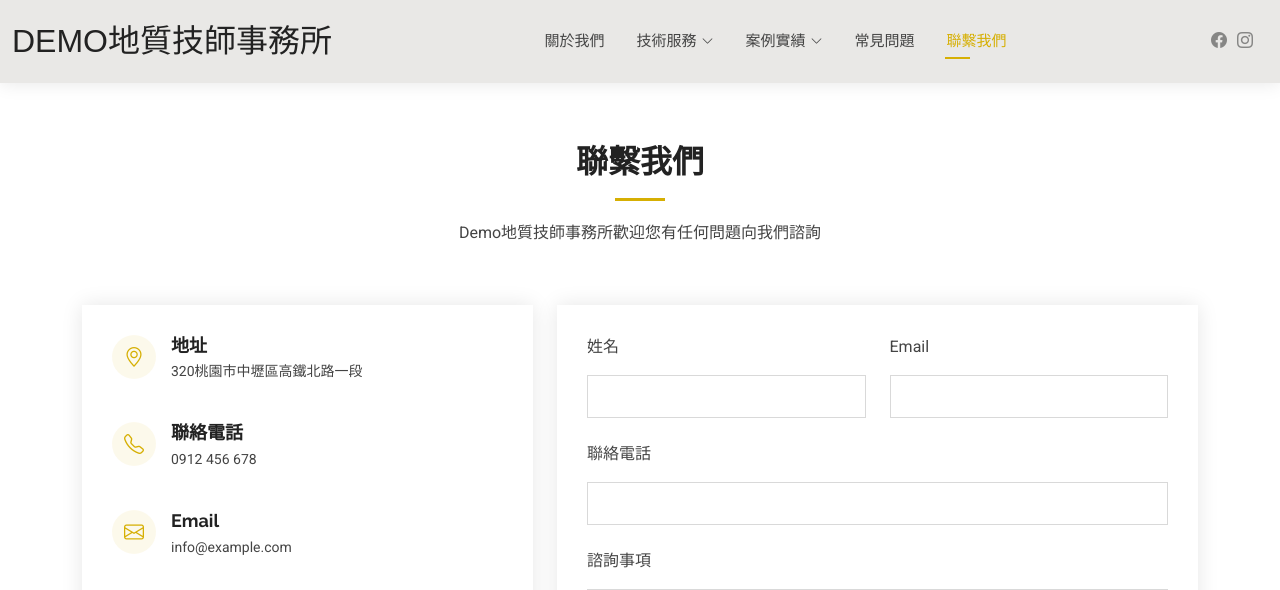
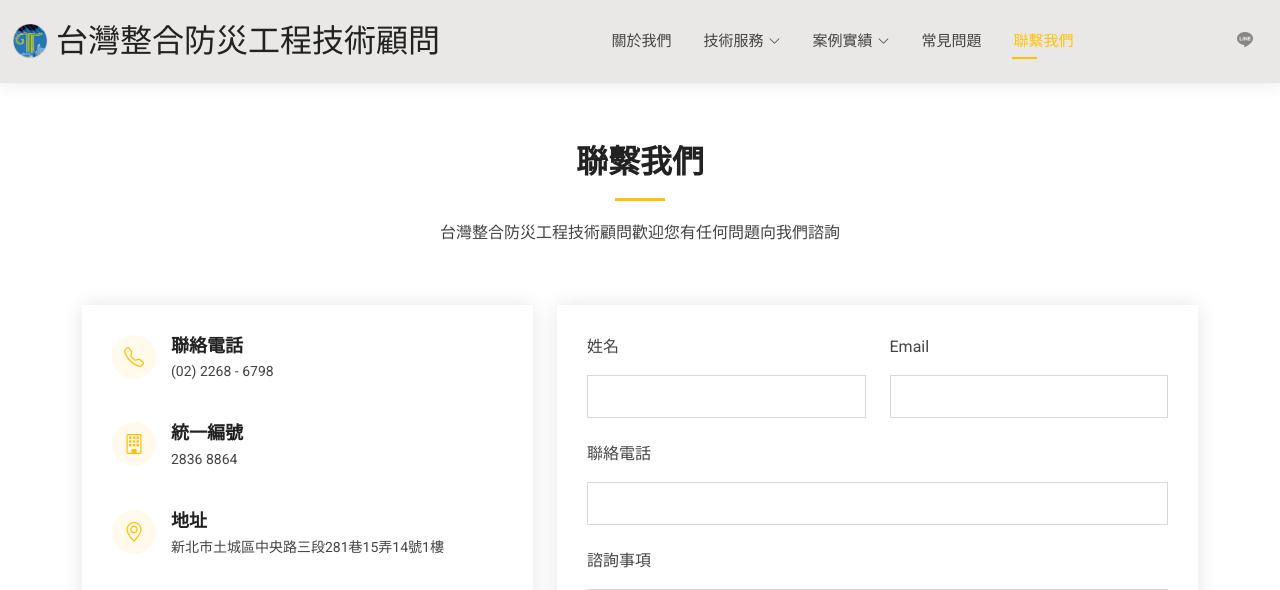
Before and after one commit to asfm4001/Taiwan-IDP, a Django app: page /contact/ in a window 1280 px wide. Shown: the top 590 px of the page. Run offline with Django 5.2, Linux system fonts and the light colour scheme; some libraries are stand-ins or nearby versions.

Commit message:
style: modify base/footer/index/about/contact pages

```diff
--- a/django/pages/static/pages/assets/css/main.css
+++ b/django/pages/static/pages/assets/css/main.css
@@ -22,7 +22,7 @@
   --background-color: #ffffff; /* Background color for the entire website, including individual sections */
   --default-color: #444444; /* Default color used for the majority of the text content across the entire website */
   --heading-color: #222222; /* Color for headings, subheadings and title throughout the website */
-  --accent-color: #d6af03; /* Accent color that represents your brand on the website. It's used for buttons, links, and other elements that need to stand out */
+  --accent-color: #ffc107; /* Accent color that represents your brand on the website. It's used for buttons, links, and other elements that need to stand out */
   --surface-color: #ffffff; /* The surface color is used as a background of boxed elements within sections, such as cards, icon boxes, or other elements that require a visual separation from the global background. */
   --contrast-color: #ffffff; /* Contrast color for text, ensuring readability against backgrounds of accent, heading, or default colors. */
 }
@@ -30,11 +30,11 @@
 /* Nav Menu Colors - The following color variables are used specifically for the navigation menu. They are separate from the global colors to allow for more customization options */
 :root {
   --nav-color: #444444;  /* The default color of the main navmenu links */
-  --nav-hover-color: #d6af03; /* Applied to main navmenu links when they are hovered over or active */
+  --nav-hover-color: #ffc107; /* Applied to main navmenu links when they are hovered over or active */
   --nav-mobile-background-color: #ffffff; /* Used as the background color for mobile navigation menu */
   --nav-dropdown-background-color: #ffffff; /* Used as the background color for dropdown items that appear when hovering over primary navigation items */
   --nav-dropdown-color: #444444; /* Used for navigation links of the dropdown items in the navigation menu. */
-  --nav-dropdown-hover-color: #d6af03; /* Similar to --nav-hover-color, this color is applied to dropdown navigation links when they are hovered over. */
+  --nav-dropdown-hover-color: #ffc107; /* Similar to --nav-hover-color, this color is applied to dropdown navigation links when they are hovered over. */
 }
 
 /* Color Presets - These classes override global colors when applied to any section or element, providing reuse of the sam color scheme. */
--- a/django/pages/templates/pages/about.html
+++ b/django/pages/templates/pages/about.html
@@ -16,7 +16,7 @@
         <img src="{% static 'pages/assets/img/img2.jpeg' %}" class="img-fluid" alt="">
       </div>
       <div class="col-lg-8 content">
-        <h2>Demo地質技師事務所</h2>
+        <h2>台灣整合防災工程技術顧問有限公司</h2>
         <p class="py-3">
           永業地質技師事務所(Yung Ye Hydrogeological & Geotechnical Office)，主要由幾位專業地質及地球物理專業人員組成之團隊。除提供專業技師簽證及地球物理探測技術外，更以地質鑽探、地球物理探勘、土壤及地下水污染調查與水文調查為團隊主要之專業技能，希望透過專業領域上之不斷追求創新與突破來服務社會大眾，並秉持著專業(Professional)、責任(Responsibility)及服務(Service)三大理念為公司之願景，對於永業之客戶我們凡事皆以盡最大之能力、最高之配合度及最完善之服務態度與客戶共同成長及努力，將服務品質提昇至最高、最佳化之狀態。
         </p>
--- a/django/pages/templates/pages/base.html
+++ b/django/pages/templates/pages/base.html
@@ -4,14 +4,14 @@
 <head>
   <meta charset="utf-8">
   <meta content="width=device-width, initial-scale=1.0" name="viewport">
-  <title>{% block titile %}{% endblock %} - Demo地質技師事務所</title>
+  <title>{% block titile %}{% endblock %} - 台灣整合防災工程技術顧問有限公司</title>
   <meta name="description" content="">
   <meta name="keywords" content="">
 
   <!-- Favicons -->
   {% load static %}
-  <link href="{% static 'pages/assets/img/favicon.png' %}" rel="icon">
-  <link href="{% static 'pages/assets/img/apple-touch-icon.png' %}" rel="apple-touch-icon">
+  <link href="{% static 'pages/assets/img/台整LOGO.png' %}" rel="icon">
+  <!-- <link href="{% static 'pages/assets/img/apple-touch-icon.png' %}" rel="apple-touch-icon"> -->
 
   <!-- Fonts -->
   <link href="https://fonts.googleapis.com" rel="preconnect">
@@ -45,16 +45,15 @@
 
       <a href="{% url 'pages:index' %}" class="logo d-flex align-items-center me-auto me-xl-0">
         <!-- Uncomment the line below if you also wish to use an image logo -->
-        <!-- <img src="{% static 'pages/assets/img/logo.png' %}" alt=""> -->
-        <h1 class="sitename" style="font-family: 'Microsoft JhengHei', sans-serif;">Demo地質技師事務所</h1>
+        <img src="{% static 'pages/assets/img/台整LOGO.png' %}" alt="">
+        <h1 class="sitename" style="font-family: 'Microsoft JhengHei', sans-serif;">台灣整合防災工程技術顧問</h1>
       </a>
 
       <!-- Navbar -->
       {% include 'pages/navbar.html' %}
 
       <div class="header-social-links">
-        <a href="#" class="facebook"><i class="bi bi-facebook"></i></a>
-        <a href="#" class="instagram"><i class="bi bi-instagram"></i></a>
+        <a href="https://line.me/ti/p/OorcIN5Rdf#~" class="line"><i class="bi bi-line"></i></a>
       </div>
 
     </div>
--- a/django/pages/templates/pages/contact.html
+++ b/django/pages/templates/pages/contact.html
@@ -7,7 +7,7 @@
   <!-- Section Title -->
   <div class="container section-title" data-aos="fade-up">
     <h2>聯繫我們</h2>
-    <p>Demo地質技師事務所歡迎您有任何問題向我們諮詢</p>
+    <p>台灣整合防災工程技術顧問歡迎您有任何問題向我們諮詢</p>
   </div><!-- End Section Title -->
 
   <div class="container" data-aos="fade-up" data-aos-delay="100">
@@ -17,31 +17,32 @@
       <div class="col-lg-5">
 
         <div class="info-wrap">
-          <div class="info-item d-flex" data-aos="fade-up" data-aos-delay="200">
-            <i class="bi bi-geo-alt flex-shrink-0"></i>
-            <div>
-              <h3>地址</h3>
-              <p>320桃園市中壢區高鐵北路一段</p>
-            </div>
-          </div><!-- End Info Item -->
 
           <div class="info-item d-flex" data-aos="fade-up" data-aos-delay="300">
             <i class="bi bi-telephone flex-shrink-0"></i>
             <div>
               <h3>聯絡電話</h3>
-              <p>0912 456 678</p>
+              <p>(02) 2268 - 6798</p>
             </div>
           </div><!-- End Info Item -->
 
           <div class="info-item d-flex" data-aos="fade-up" data-aos-delay="400">
-            <i class="bi bi-envelope flex-shrink-0"></i>
+            <i class="bi bi-building flex-shrink-0"></i>
             <div>
-              <h3>Email</h3>
-              <p>info@example.com</p>
+              <h3>統一編號</h3>
+              <p>2836 8864</p>
             </div>
           </div><!-- End Info Item -->
 
-          <iframe src="https://www.google.com/maps/embed?pb=!1m18!1m12!1m3!1d3615.65242975425!2d121.2136836754819!3d25.011923677830698!2m3!1f0!2f0!3f0!3m2!1i1024!2i768!4f13.1!3m3!1m2!1s0x346821a7f82f74c7%3A0x54b1986428555903!2z6auY6ZC15qGD5ZyS56uZ6LuK56uZ5buj5aC0!5e0!3m2!1szh-TW!2stw!4v1743312980677!5m2!1szh-TW!2stw" width="600" height="450" style="border:0;" allowfullscreen="" loading="lazy" referrerpolicy="no-referrer-when-downgrade"></iframe>
+          <div class="info-item d-flex" data-aos="fade-up" data-aos-delay="200">
+            <i class="bi bi-geo-alt flex-shrink-0"></i>
+            <div>
+              <h3>地址</h3>
+              <p>新北市土城區中央路三段281巷15弄14號1樓</p>
+            </div>
+          </div><!-- End Info Item -->
+
+          <iframe src="https://www.google.com/maps/embed?pb=!1m18!1m12!1m3!1d3617.117098391978!2d121.4264694!3d24.9621303!2m3!1f0!2f0!3f0!3m2!1i1024!2i768!4f13.1!3m3!1m2!1s0x34681d60043f7d37%3A0x4504bb6423109d66!2z5Y-w54Gj5pW05ZCI6Ziy54G95bel56iL5oqA6KGT6aGn5ZWP5pyJ6ZmQ5YWs5Y-4!5e0!3m2!1szh-TW!2stw!4v1743430187193!5m2!1szh-TW!2stw" frameborder="0" style="border:0; width: 100%; height: 270px;" allowfullscreen="" loading="lazy" referrerpolicy="no-referrer-when-downgrade"></iframe>
         </div>
       </div>
 
--- a/django/pages/templates/pages/footer.html
+++ b/django/pages/templates/pages/footer.html
@@ -1,9 +1,37 @@
+{% load static %}
 <footer id="footer" class="footer light-background">
 
     <div class="container">
-      <div class="social-links d-flex justify-content-center">
+      <!-- <div class="social-links d-flex justify-content-center">
         <a href=""><i class="bi bi-facebook"></i></a>
         <a href=""><i class="bi bi-instagram"></i></a>
+      </div> -->
+      <div class="row">
+        <div class="col-lg-2">
+          <img src="{% static 'pages/assets/img/lineQRcode.jpg' %}" alt="Image" class="img-fluid mb-5">
+        </div>
+        <div class="col-lg-10 ml-auto">
+          <div class="row">
+            <div class="col-lg-4 ml-auto">
+              <h5 class="footer-heading mb-4">報價專線</h5>
+              <ul class="list-unstyled">
+                <li>李小姐：0938-860-635</li>
+                <li>黃技師：0903-599-535</li>
+              </ul>
+            </div>
+            <div class="col-lg-6 ml-auto">
+              <h5 class="footer-heading mb-4">台灣整合防災工程技術顧問有限公司</h5>
+              <ul class="list-unstyled">
+                <li>地址：新北市土城區中央路三段281巷15弄14號1樓</li>
+                <li>統編：2836 8864</li>
+                <li>電話：(02) 2268 - 6798</li>
+                <li>傳真：(02) 2274 - 0899</li>
+              </ul>
+            </div>
+
+
+          </div>
+        </div>
       </div>
       <div class="credits">
         Designed by <a href="https://github.com/asfm4001"><strong class="px-1 sitename">MC</strong></a>
```
Also changed, not shown: django/pages/templates/pages/index.html (+5 -2 lines), django/pages/static/pages/assets/img/lineQRcode.jpg (added), django/pages/static/pages/assets/img/台整LOGO.png (added), 1 other file.
